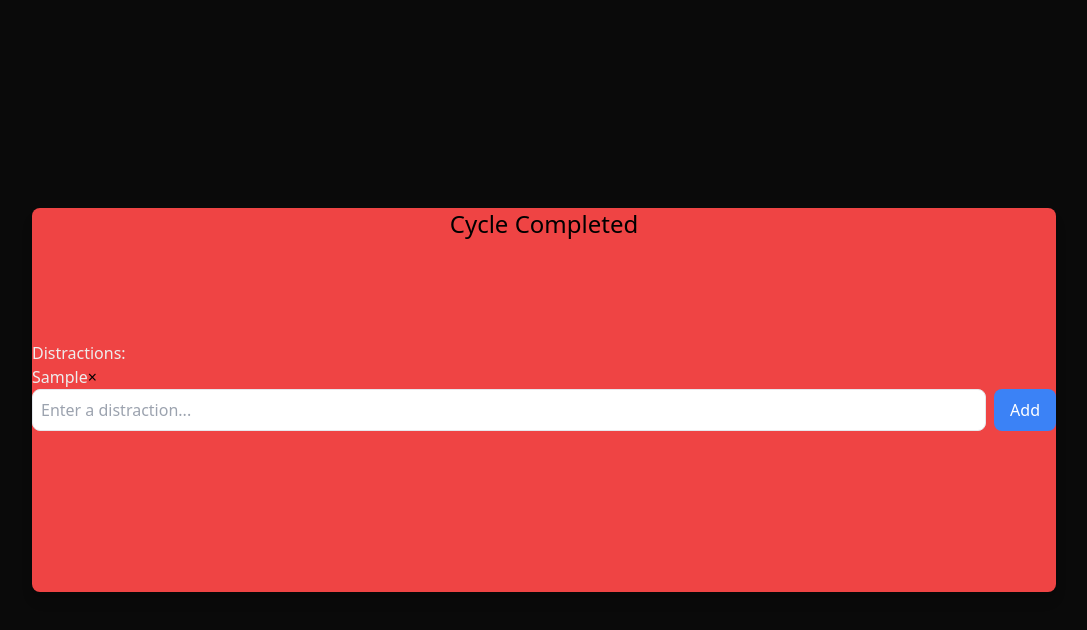
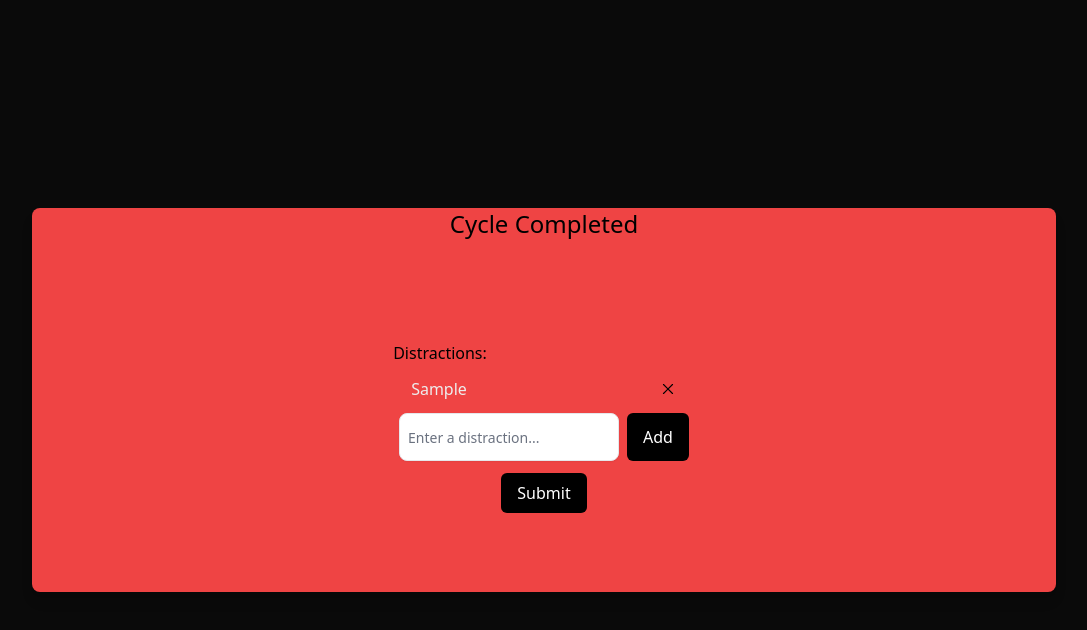
Before and after one commit to lucastashan/improved-focus, a Next.js app: page /cycle-completed in a window 1280 px wide. Both pictures are taken after typing "Sample" into the empty fields and a click on the button "Add". Shown: the top 630 px of the page, without its empty margins (96-1183 px from the left). Built offline with nearby package versions, Linux system fonts and the light colour scheme; no server answers.

Commit message:
add cycle completed screen

```diff
--- /dev/null
+++ b/app/api/distractions/route.ts
@@ -0,0 +1,56 @@
+import { NextRequest, NextResponse } from 'next/server'
+import { createClient } from '@/lib/supabase/client'
+
+export async function GET(req: NextRequest) {
+  // const authHeader = req.headers.get('authorization')
+  // const token = authHeader?.replace('Bearer ', '') || ''
+
+  // if (!userId) {
+  //   return NextResponse.json({ message: 'Missing user_id' }, { status: 400 })
+  // }
+
+  const supabase = createClient()
+  const { data: userData, error: authError } =
+    await supabase.auth.getUser(token)
+  console.log(userData)
+  if (authError || !userData?.user) {
+    return NextResponse.json({ message: 'Unauthorized' }, { status: 401 })
+  }
+  // const { data, error } = await supabase
+  //   .from('distractions')
+  //   .select('content')
+  //   .eq('user_id', userId)
+
+  // if (error)
+  //   return NextResponse.json({ message: error.message }, { status: 500 })
+
+  // return NextResponse.json(data, { status: 200 })
+  return NextResponse.json(
+    { message: 'Distractions retrieved' },
+    { status: 200 },
+  )
+}
+
+export async function POST(req: NextRequest) {
+  const { user_id: userId, content } = await req.json()
+  console.log(userId)
+
+  if (!content || !userId) {
+    return NextResponse.json(
+      { message: 'Missing content or user_id' },
+      { status: 400 },
+    )
+  }
+
+  const supabase = createClient()
+  const { error } = await supabase
+    .from('distractions')
+    .insert([{ user_id: userId, content }])
+
+  console.log(error)
+
+  if (error)
+    return NextResponse.json({ message: error.message }, { status: 500 })
+
+  return NextResponse.json({ message: 'Distraction saved' }, { status: 200 })
+}
--- a/app/cycle-completed/page.tsx
+++ b/app/cycle-completed/page.tsx
@@ -1,7 +1,8 @@
 'use client'
 
-import { Container } from '@/components'
+import { Button, Container, Input } from '@/components'
 import { useState } from 'react'
+import Image from 'next/image'
 
 interface Distraction {
   id: number
@@ -22,46 +23,73 @@ export default function CycleCompleted() {
     }
   }
 
+  // const handleSubmitDistractions = async () => {
+  //   try {
+  //     const response = await fetch('/api/distractions', {
+  //       method: 'POST',
+  //       headers: { 'Content-Type': 'application/json' },
+  //       body: JSON.stringify({ distractions }),
+  //     })
+  //     if (!response.ok) {
+  //       console.error('Submission failed.')
+  //     } else {
+  //       console.log('Distractions submitted successfully!')
+  //     }
+  //   } catch (error) {
+  //     console.error(error)
+  //   }
+  // }
+
   return (
     <Container hasCols={false}>
       <h1 className="row-start-1 mb-4 text-center text-2xl text-black">
         Cycle Completed
       </h1>
 
-      <div>
-        <h3>Distractions:</h3>
+      <div className="row-start-2 justify-items-center space-y-3 px-2">
+        <h2 className="mr-52 text-black">Distractions:</h2>
         <ul className="space-y-2">
           {distractions.map((distraction) => (
-            <li key={distraction.id}>
-              <span>{distraction.text}</span>
-              <button
+            <li key={distraction.id} className="flex justify-between">
+              <span className="mr-48">{distraction.text}</span>
+              <Button
+                svg={
+                  <Image
+                    alt="x-mark"
+                    src="/x-mark.svg"
+                    width={18}
+                    height={18}
+                  />
+                }
                 onClick={() =>
                   setDistractions(
                     distractions.filter((d) => d.id !== distraction.id),
                   )
                 }
-                className="text-black"
-              >
-                ×
-              </button>
+              />
             </li>
           ))}
         </ul>
         <div className="mb-4 flex gap-2">
-          <input
+          <Input
             type="text"
             value={newDistraction}
             onChange={(e) => setNewDistraction(e.target.value)}
             className="flex-1 rounded-lg border p-2"
             placeholder="Enter a distraction..."
           />
-          <button
+          <Button
+            label="Add"
             onClick={handleAddDistraction}
-            className="rounded-lg bg-blue-500 px-4 py-2 text-white hover:bg-blue-600"
-          >
-            Add
-          </button>
+            style="bg-black px-4 py-2 text-white hover:bg-gray-900"
+          />
         </div>
+
+        <Button
+          label="Submit"
+          style="bg-black px-4 py-2 text-white hover:bg-gray-900"
+          onClick={() => alert('Cycle completed!')}
+        />
       </div>
     </Container>
   )
```
Also changed, not shown: public/x-mark.svg (added).
